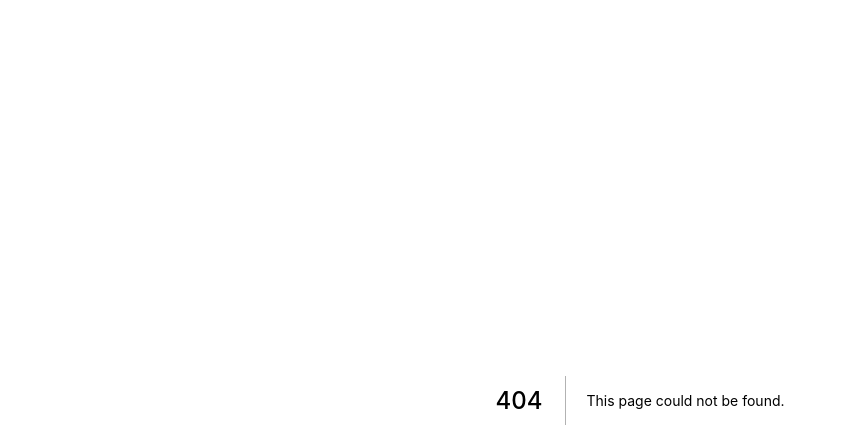
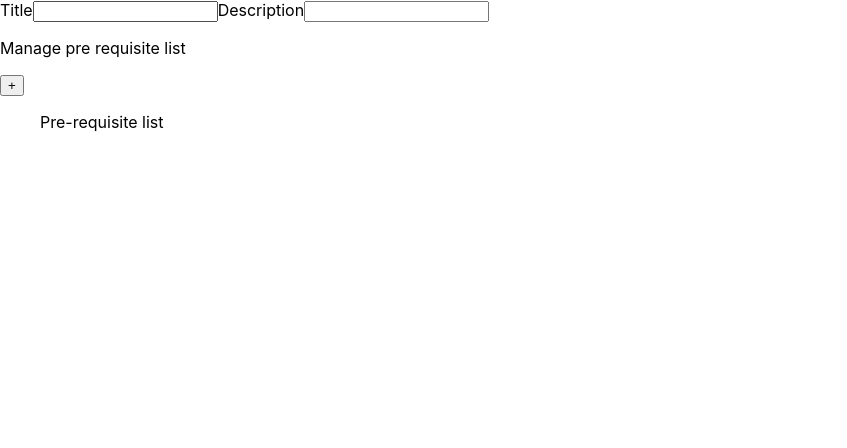
Before and after one commit to axecopfire/graph-curric, a Next.js app: page /json in a window 1280 px wide. Before the commit this address had no page. Shown: the top 448 px of the page, without its empty margins (0-847 px from the left). Built offline with nearby package versions, Linux system fonts and the light colour scheme.

Commit message:
Init json page

```diff
--- /dev/null
+++ b/pages/json.tsx
@@ -0,0 +1,69 @@
+import Head from "next/head";
+import { useReducer } from "react";
+
+const reducer = (state, action) => {
+  switch (action.type) {
+    case "ADD_PRE_REQ":
+      return { ...state, prereqList: [...state.prereqList, ""] };
+    case "REMOVE_PRE_REQ":
+      return {
+        ...state,
+        // Using filter not splice because array.splice was triggering reducer twice
+        prereqList: state.prereqList.filter((_x, i) => i !== action.i),
+      };
+    case "CHANGE_PRE_REQ_VALUE":
+      state.prereqList[action.id] = action.value;
+      return { ...state };
+  }
+};
+
+const initialState = {
+  prereqList: [],
+};
+
+export default function JSONBuilder() {
+  const [state, dispatch] = useReducer(reducer, initialState);
+  return (
+    <div>
+      <Head>
+        <title>Create Next App</title>
+        <meta name="description" content="Generated by create next app" />
+        <link rel="icon" href="/favicon.ico" />
+      </Head>
+      <label>
+        Title
+        <input type="text" />
+      </label>
+      <label>
+        Description
+        <input type="text" />
+      </label>
+      <div>
+        <p>Manage pre requisite list</p>
+        <button onClick={() => dispatch({ type: "ADD_PRE_REQ" })}>+</button>
+      </div>
+      <ul>
+        Pre-requisite list
+        {state.prereqList.map((_item, i) => (
+          <li key={`prereq-item-${i}`}>
+            <input
+              type="text"
+              name={`prereq-${i}`}
+              onChange={(e) =>
+                dispatch({
+                  type: "CHANGE_PRE_REQ_VALUE",
+                  value: e.target.value,
+                  i,
+                })
+              }
+              value={state.prereqList[i]}
+            />
+            <button onClick={() => dispatch({ type: "REMOVE_PRE_REQ", id: i })}>
+              -
+            </button>
+          </li>
+        ))}
+      </ul>
+    </div>
+  );
+}
```
